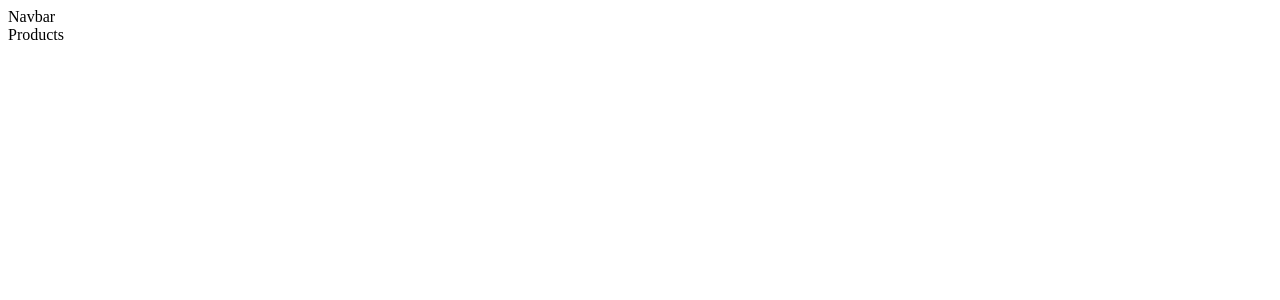
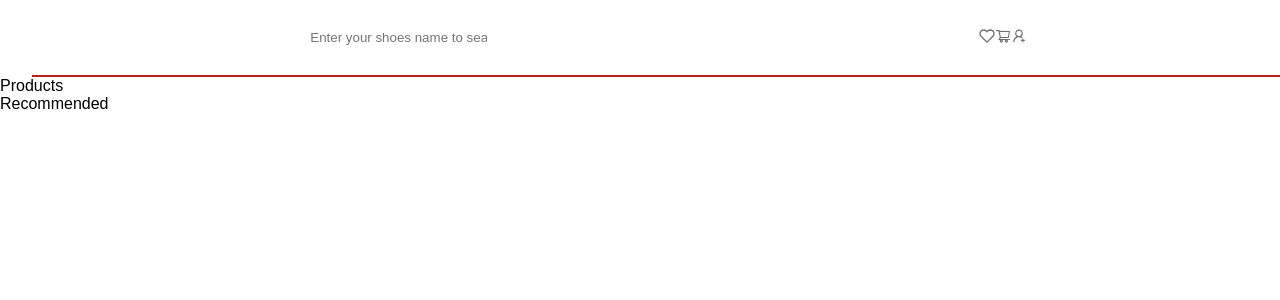
Before and after one commit to mheyrie/shoesbay, a React (Create React App) app: page / in a window 1280 px wide. Shown: the top 300 px of the page. Built offline with nearby package versions, Linux system fonts and the light colour scheme.

Commit message:
Working on navbar

```diff
--- a/package.json
+++ b/package.json
@@ -8,6 +8,7 @@
     "@testing-library/user-event": "^13.5.0",
     "react": "^18.3.1",
     "react-dom": "^18.3.1",
+    "react-icons": "^5.2.1",
     "react-scripts": "5.0.1",
     "web-vitals": "^2.1.4"
   },
--- a/src/App.js
+++ b/src/App.js
@@ -1,11 +1,14 @@
 import Navbar from "./Navigation/Navbar";
 import Products from "./products/Products";
+import Recommended from "./recommended/Recommended";
+import "./index.css"
 
 function App() {
   return (
     <>
       <Navbar />
       <Products/>
+      <Recommended/>
     </>
   );
 }
--- a/src/Navigation/Navbar.js
+++ b/src/Navigation/Navbar.js
@@ -1,10 +1,31 @@
-import React from 'react';
-import '../styles/navigation/Navbar.css'
+import React from "react";
+import "../styles/navigation/Navbar.css";
+import { FiHeart } from "react-icons/fi";
+import { AiOutlineShoppingCart, AiOutlineUserAdd} from "react-icons/ai";
 
 function Navbar() {
   return (
-    <div>Navbar</div>
-  )
+    <nav>
+      <div className="nv-container">
+        <input
+          type="text"
+          className="search-input"
+          placeholder="Enter your shoes name to search"
+        />
+      </div>
+      <div className="profile-container">
+        <a href="#">
+          <FiHeart className="nav-icons"/>
+        </a>
+        <a href="#">
+          <AiOutlineShoppingCart className="nav-icons"/>
+        </a>
+        <a href="#">
+          <AiOutlineUserAdd className="nav-icons"/>
+        </a>
+      </div>
+    </nav>
+  );
 }
 
-export default Navbar
+export default Navbar;
--- /dev/null
+++ b/src/index.css
@@ -0,0 +1,25 @@
+*{
+    padding: 0;
+    margin: 0;
+    box-sizing: border-box;
+    font-family: sans-serif;
+}
+
+a{
+    text-decoration: none;
+    color: rgb(116, 110, 110);
+}
+
+li{
+    list-style: none;
+}
+
+.btns{
+    padding: 10px 20px;
+    margin-right: 6px;
+    background: transparent;
+    border: none;
+    border-radius: 5px;
+    color: rgb(59, 59, 20);
+    cursor: pointer;
+}
--- a/src/styles/navigation/Navbar.css
+++ b/src/styles/navigation/Navbar.css
@@ -0,0 +1,14 @@
+nav{
+    display: flex;
+    border-bottom: 2px solid firebrick;
+    justify-content: space-around;
+    align-items: center;
+    padding: 20px;
+    z-index: 999;
+    margin-left: 2rem;
+}
+
+input{
+    padding: 10px 25px;
+    border: none;
+}
```
Also changed, not shown: 1 other file (tests, documents, lock files or other folders).
